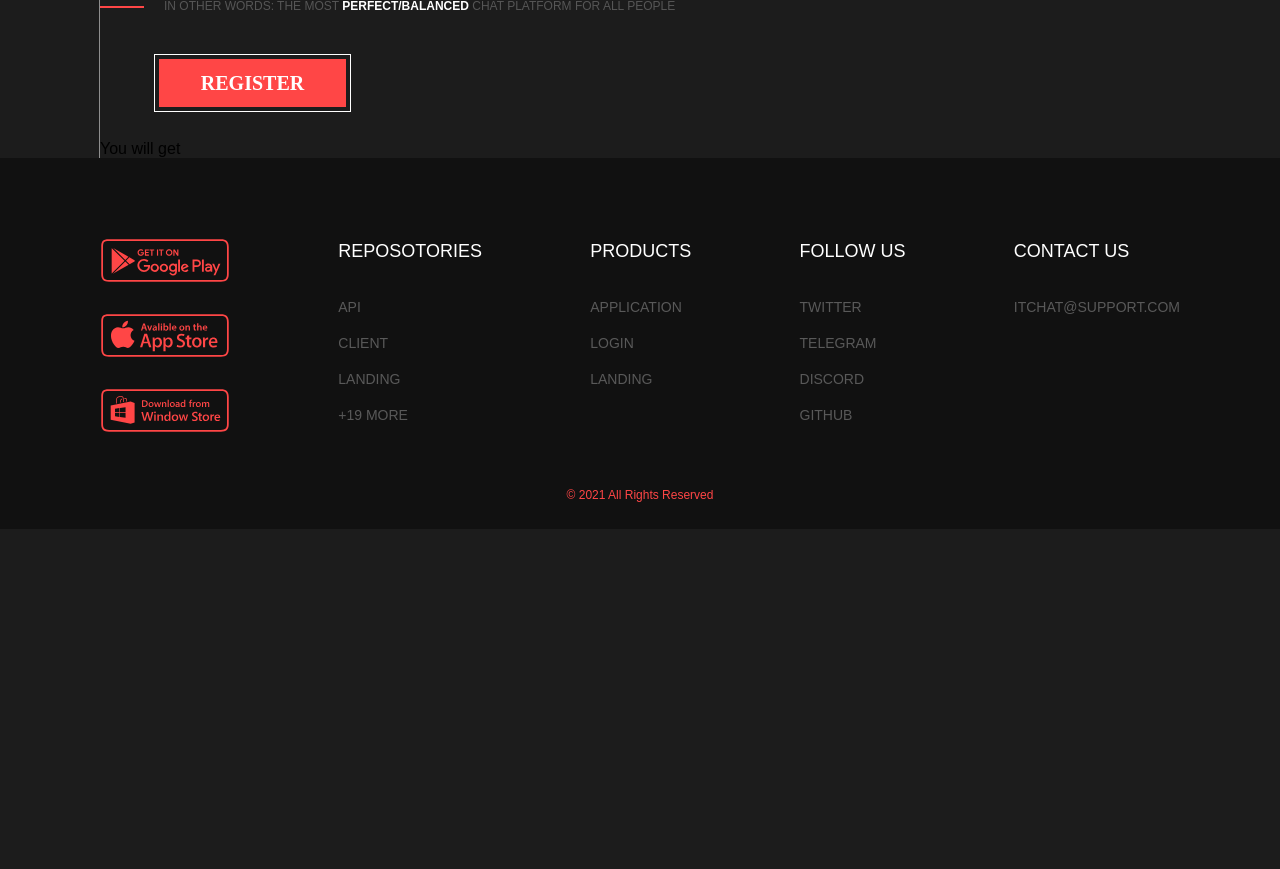
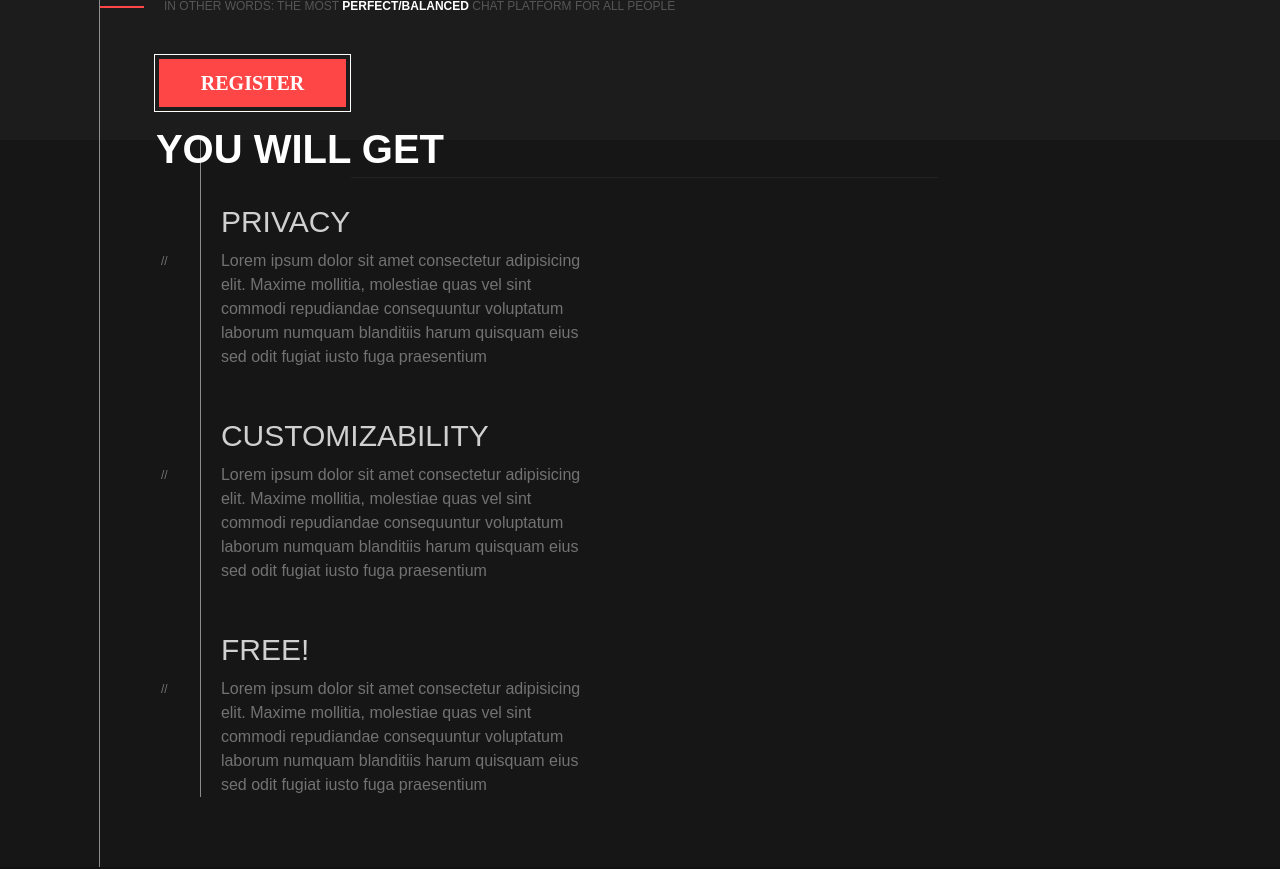
Before and after one commit to zaunchat/landing, a Next.js app: page / in a window 1280 px wide. Shown: the part 400-1269 px from the top of the page. Before the commit the page ends 929 px from the top, so only its background shows below. Built offline with nearby package versions, Linux system fonts and the light colour scheme; a web font is replaced by a local one.

Commit message:
feat(landing-page): add YouWillGet container

```diff
--- a/src/components/LandingPage/YouWillGet.tsx
+++ b/src/components/LandingPage/YouWillGet.tsx
@@ -1,5 +1,44 @@
 import { Container } from '@components/utils';
-
+import styles from '@styles/components/landing/YouWillGet.module.scss';
 export function YouWillGet() {
-  return <Container leftBorder>You will get</Container>;
+  return (
+    <Container leftBorder backgroundColor={`#161616`}>
+      <div className={styles.youWillGet}>
+        <div className={styles.border}></div>
+        <div className={styles.wrapper}>
+          <div className={styles.title}>YOU WILL GET</div>
+          <div className={styles.divider} />
+          <div className={styles.cards}>
+            <div className={styles.card}>
+              <div className={styles.title}>PRIVACY</div>
+              <div className={styles.description}>
+                Lorem ipsum dolor sit amet consectetur adipisicing elit. Maxime
+                mollitia, molestiae quas vel sint commodi repudiandae
+                consequuntur voluptatum laborum numquam blanditiis harum
+                quisquam eius sed odit fugiat iusto fuga praesentium
+              </div>
+            </div>
+            <div className={styles.card}>
+              <div className={styles.title}>CUSTOMIZABILITY</div>
+              <div className={styles.description}>
+                Lorem ipsum dolor sit amet consectetur adipisicing elit. Maxime
+                mollitia, molestiae quas vel sint commodi repudiandae
+                consequuntur voluptatum laborum numquam blanditiis harum
+                quisquam eius sed odit fugiat iusto fuga praesentium
+              </div>
+            </div>
+            <div className={styles.card}>
+              <div className={styles.title}>FREE!</div>
+              <div className={styles.description}>
+                Lorem ipsum dolor sit amet consectetur adipisicing elit. Maxime
+                mollitia, molestiae quas vel sint commodi repudiandae
+                consequuntur voluptatum laborum numquam blanditiis harum
+                quisquam eius sed odit fugiat iusto fuga praesentium
+              </div>
+            </div>
+          </div>
+        </div>
+      </div>
+    </Container>
+  );
 }
--- /dev/null
+++ b/src/styles/components/landing/YouWillGet.module.scss
@@ -0,0 +1,64 @@
+.youWillGet {
+  display: flex;
+  padding-bottom: 70px;
+  & > .border {
+    margin-left: 100px;
+    height: auto;
+    width: 1px;
+    background-color: rgba(255, 255, 255, 0.5);
+  }
+  & > .wrapper {
+    width: 100%;
+    height: 100%;
+    & > .title {
+      font-weight: 700;
+      font-size: 40px;
+      line-height: 59px;
+      color: #ffffff;
+      position: relative;
+      top: -20px;
+      left: -45px;
+    }
+    & > .divider {
+      width: 60%;
+      height: 1px;
+      background: rgba(255, 255, 255, 0.5);
+      opacity: 0.1;
+      position: relative;
+      left: 150px;
+      top: -22px;
+    }
+    & > .cards {
+      display: flex;
+      flex-direction: column;
+      gap: 45px;
+      & > .card {
+        margin-left: 20px;
+        display: flex;
+        flex-direction: column;
+        gap: 5px;
+        & > .title {
+          font-weight: 400;
+          font-size: 30px;
+          line-height: 44px;
+          color: rgba(255, 255, 255, 0.8);
+        }
+        & > .description {
+          width: 367px;
+          font-weight: 400;
+          font-size: 16px;
+          line-height: 24px;
+          color: #727272;
+          position: relative;
+          &::after {
+            content: '//';
+            font-size: 12px;
+            position: absolute;
+            left: -60px;
+            top: 0;
+          }
+        }
+      }
+    }
+  }
+}
```
